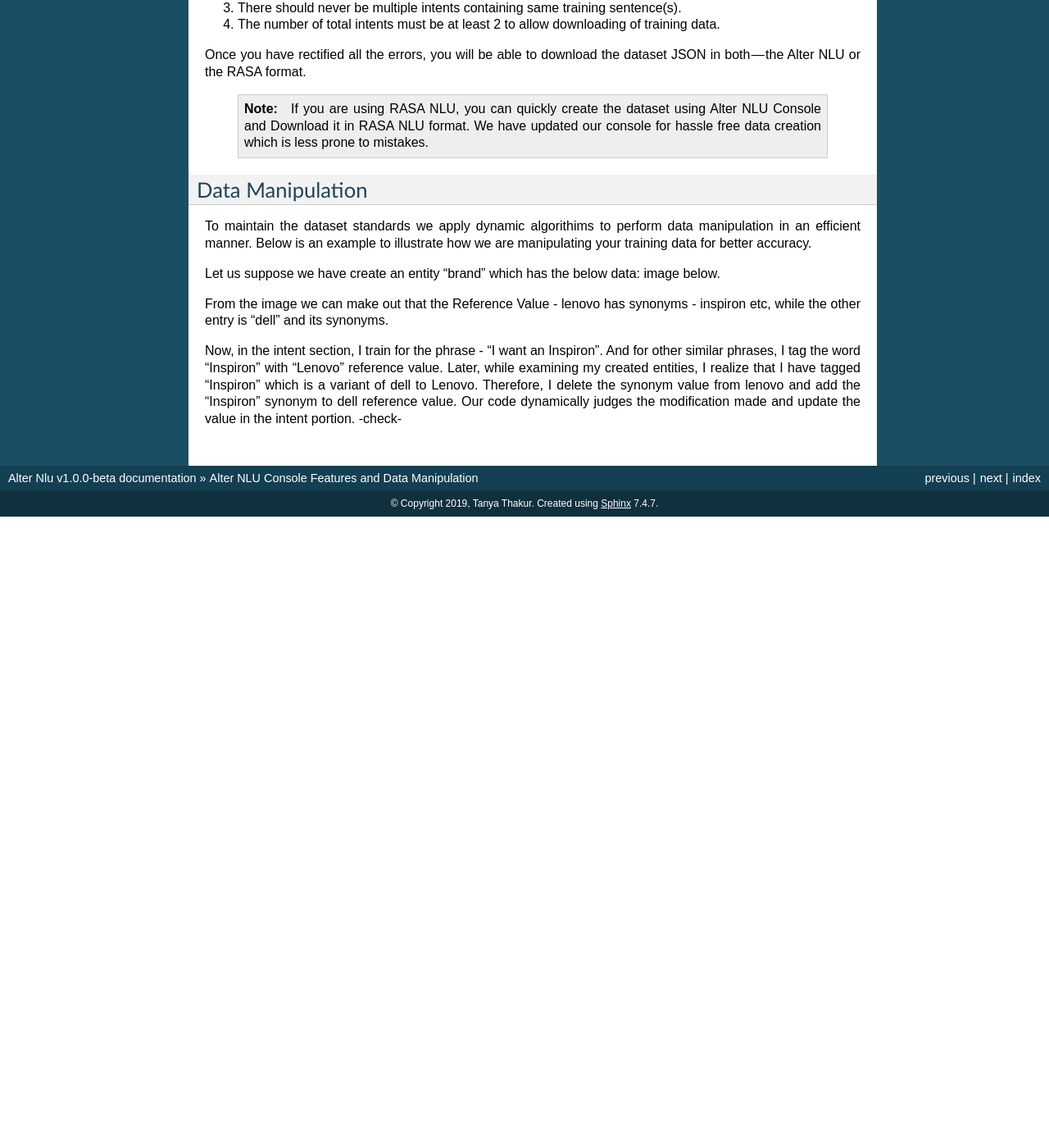
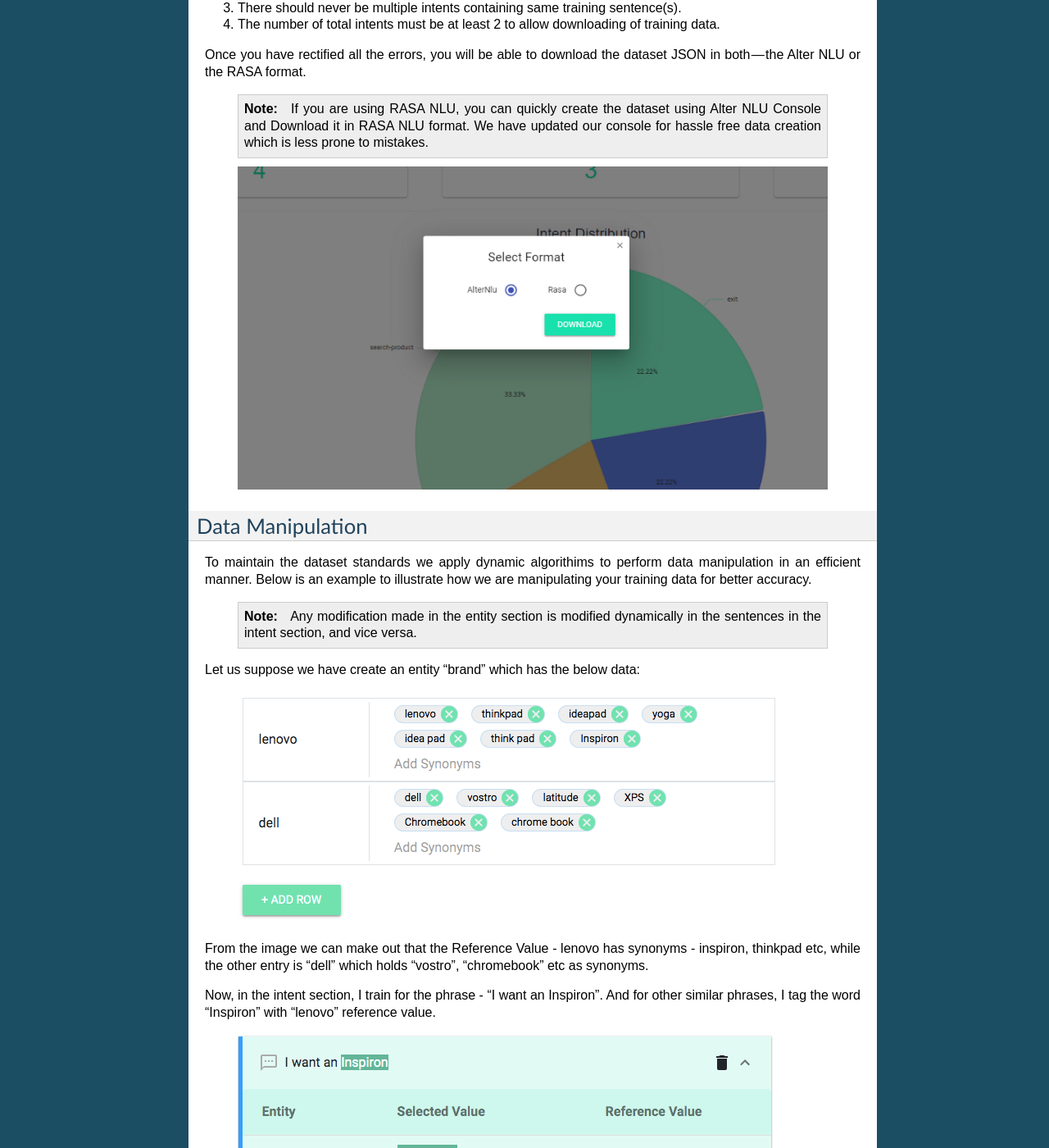
Before and after one commit to thakurtanya/kontikilabsDevelopers, a Sphinx documentation site: the page built from doc/source/AlterNLU-Features.rst, in a window 1280 px wide and 1400 px high, scrolled down 881 px. Shown: the whole window at 82% size. Built offline with Sphinx 7.4.7, drawn with Linux system fonts in a browser that asks for light colours; before the commit the page ends 1511 px from its top, so only the background shows below that; some of the changed text lies outside the part shown.

Commit message:
content additions

```diff
--- a/doc/source/AlterNLU-Features.rst
+++ b/doc/source/AlterNLU-Features.rst
@@ -48,16 +48,27 @@ Once you have rectified all the errors, you will be able to download the dataset
 	.. note::
 		If you are using RASA NLU, you can quickly create the dataset using Alter NLU Console and Download it in RASA NLU format. We have updated our console for hassle free data creation which is less prone to mistakes.
 
+	.. image:: https://raw.githubusercontent.com/thakurtanya/kontikilabsDevelopers/master/images/download-format.png
+
 =================
 Data Manipulation
 =================
 
 To maintain the dataset standards we apply dynamic algorithims to perform data manipulation in an efficient manner. Below is an example to illustrate how we are manipulating your training data for better accuracy.
 
-Let us suppose we have create an entity "brand" which has the below data: image below.
+	.. note::
+		Any modification made in the entity section is modified dynamically in the sentences in the intent section, and vice versa.
+
+Let us suppose we have create an entity "brand" which has the below data:
+
+	.. image:: https://raw.githubusercontent.com/thakurtanya/kontikilabsDevelopers/master/images/brand-synonyms.png
+
+From the image we can make out that the Reference Value - lenovo has synonyms - inspiron, thinkpad etc, while the other entry is "dell" which holds "vostro", "chromebook" etc as synonyms.
+
+Now, in the intent section, I train for the phrase - "I want an Inspiron". And for other similar phrases, I tag the word "Inspiron" with "lenovo" reference value.
+
+	.. image:: https://raw.githubusercontent.com/thakurtanya/kontikilabsDevelopers/master/images/example-1.png
 
 
-From the image we can make out that the Reference Value - lenovo has synonyms - inspiron etc, while the other entry is "dell" and its synonyms.
-
-Now, in the intent section, I train for the phrase - "I want an Inspiron". And for other similar phrases, I tag the word "Inspiron" with "Lenovo" reference value. Later, while examining my created entities, I realize that I have tagged "Inspiron" which is a variant of dell to Lenovo. Therefore, I delete the synonym value from lenovo and add the "Inspiron" synonym to dell reference value.
-Our code dynamically judges the modification made and update the value in the intent portion. -check-
+Later, while examining my created entities, I realize that I have tagged "Inspiron" which is a variant of dell to lenovo. Therefore, I delete the synonym value from lenovo and add the "Inspiron" synonym to dell reference value.
+Now, our code dynamically judges the modification made and update the "Reference Value" to "dell" in all the sentences present in the intent section.
--- a/doc/source/GitHub-Pipeline.rst
+++ b/doc/source/GitHub-Pipeline.rst
@@ -45,6 +45,8 @@ Elaboration of the above chatbot response
 
 Below is an example along with a detailed explanation of the benefits of using this new pipeline.
 
+	.. image:: https://raw.githubusercontent.com/thakurtanya/kontikilabsDevelopers/master/images/example-2.png
+
 -	According to the context of the user query, the model successfully recognises the search product intent along with the confidence score.
 -	This model handles out-of-vocabulary words to some extent.
 	The term ‘out-of-vocabulary words’ refers to those words which are not present in the training data of the chatbot.
```
Also changed, not shown: images/brand-synonyms.png (added), images/download-format.png (added), images/example-1.png (added), images/example-2.png (added), 1 other file.
